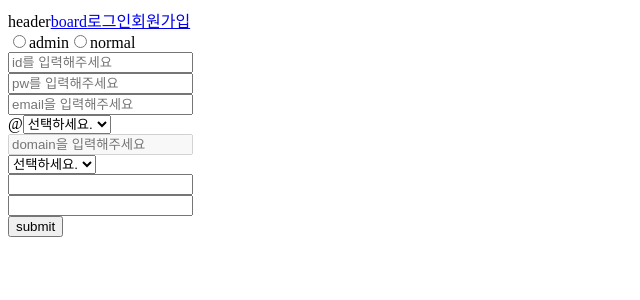
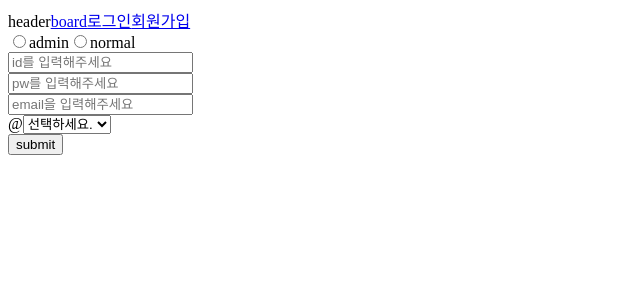
Before and after one commit to engineering-incubator/react-springboot-board-tutorial, a React (Create React App) app in the folder front-end/: page /signup in a window 1280 px wide. Shown: the top 300 px of the page, without its empty margins (0-640 px from the left). Built offline with nearby package versions, Linux system fonts and the light colour scheme.

Commit message:
횐가입

```diff
--- a/front-end/src/components/signup/SignUp.tsx
+++ b/front-end/src/components/signup/SignUp.tsx
@@ -1,54 +1,47 @@
 import React, { useState, useMemo } from 'react';
 import InputText from '_/components/common/InputText';
 import { inputValidation } from '_/utils/validation';
-import {
-  ID_VALIDATION,
-  PW_VALIDATION,
-  EMAIL_VALIDATION,
-  DOMAIN_VALIDATION,
-  DIGIT_FIRST_VALID,
-  DIGIT_SECOND_VALID,
-  DIGIT_THIRD_VALID,
-  EMAIL_DOMAINS,
-  DIGITS,
-} from '_/constants';
+import { ID_VALIDATION, EMAIL_VALIDATION, DOMAIN_VALIDATION, EMAIL_DOMAINS } from '_/constants';
+import { getValidationReg, typeValidation } from '_/utils/validation';
 
-type inputType = HTMLInputElement | HTMLSelectElement;
+type inputTypes = HTMLInputElement | HTMLSelectElement;
+
+interface InputTextState {
+  id: string;
+  pw: string;
+  digit: string;
+  email: string;
+  domain: string;
+  administrator: boolean;
+}
 
 const SignUp = () => {
-  const [inputText, setInputText] = useState({
+  const [isEmailManual, setIsEmailManual] = useState<boolean>(false);
+  const [inputText, setInputText] = useState<InputTextState>({
     id: '',
     pw: '',
-    digit: {
-      first: '',
-      second: '',
-      third: '',
-    },
-    administrator: false,
-  });
-
-  const [inputEmail, setInputEmail] = useState({
+    digit: '',
     email: '',
     domain: '',
-    isInput: false,
+    administrator: false,
   });
 
   // NOTE  inputText, inputEmail 나눈것 처럼 valid 도 나누는게 나을지!?
   const [inputValid, setInputValid] = useState({
     id: false,
     pw: false,
+    digit: false,
     email: false,
     domain: false,
-    digit: {
-      first: false,
-      second: false,
-      third: false,
-    },
     administrator: false,
   });
 
-  const handleChangeInput = <T extends inputType>(e: React.ChangeEvent<T>, regType: RegExp) => {
+  const { id, pw, digit, email, domain } = inputText;
+  const { id: idValid, pw: pwValid, email: emailValid, digit: digitValid } = inputValid;
+
+  const handleChangeInput = <T extends inputTypes>(e: React.ChangeEvent<T>) => {
     const { name, value } = e.target;
+    const regType = getValidationReg(name as typeValidation) || ID_VALIDATION;
     const isValid: boolean = inputValidation(value, regType);
 
     setInputValid({
@@ -62,70 +55,37 @@ const SignUp = () => {
     });
   };
 
-  const handleChangeDigit = <T extends inputType>(e: React.ChangeEvent<T>, regType: RegExp) => {
-    const { name, value } = e.target;
-    if (value.length >= 5) return;
+  const handleChangeSelect = (e: React.ChangeEvent<HTMLSelectElement>) => {
+    const { value } = e.target;
+    const isManual = value === '직접입력';
 
-    const convertedName = name.split('.')[0];
-    const isValid: boolean = inputValidation(value, regType);
+    if (isManual) setIsEmailManual(true);
+
+    const isValid = inputValidation(value, DOMAIN_VALIDATION);
+
+    setInputText({
+      ...inputText,
+      domain: isManual ? '' : value,
+    });
 
     setInputValid({
       ...inputValid,
-      digit: {
-        ...inputValid.digit,
-        [convertedName]: isValid,
-      },
-    });
-
-    setInputText({
-      ...inputText,
-      digit: {
-        ...inputText.digit,
-        [convertedName]: value,
-      },
+      domain: isValid,
     });
   };
 
-  const handleChangeEmail = <T extends inputType>(e: React.ChangeEvent<T>, regType: RegExp) => {
-    const { value, name } = e.target;
-    const isValid = inputValidation(value, regType);
-
-    setInputValid({
-      ...inputValid,
-      [name]: isValid,
-    });
-
-    setInputEmail({
-      ...inputEmail,
-      [name]: value,
-    });
-  };
-
-  const handleChangeSelect = (e: React.ChangeEvent<HTMLSelectElement>, regType: RegExp) => {
-    const { value } = e.target;
-    const isInput = value === '직접입력';
-    const isValid = inputValidation(value, regType);
-
-    setInputValid({
-      ...inputValid,
-      email: isValid,
-    });
-
-    setInputEmail({
-      ...inputEmail,
-      isInput: isInput,
-      domain: isInput ? '' : value,
-    });
+  const handleClickEmailDirectCancel = () => {
+    setIsEmailManual(false);
   };
 
   const handleSubmit = () => {
-    const { id: idValue, pw: pwValue } = inputText;
-    if (!idValue) {
-      alert('id 없어요');
-    }
-    if (!pwValue) {
-      alert('pw 가 없어요');
-    }
+    // const { id: idValue, pw: pwValue } = inputText;
+    // if (!idValue) {
+    //   alert('id 없어요');
+    // }
+    // if (!pwValue) {
+    //   alert('pw 가 없어요');
+    // }
   };
 
   // console.log(inputText);
@@ -141,51 +101,59 @@ const SignUp = () => {
         <label htmlFor="normal">normal</label>
       </div>
 
+      <div>
         <InputText
           type="text"
           name="id"
           text="아이디"
           placeholder="id를 입력해주세요"
-        value={inputText.id}
-        handleChange={(e: React.ChangeEvent<HTMLInputElement>) =>
-          handleChangeInput(e, ID_VALIDATION)
-        }
+          value={id}
+          handleChange={(e: React.ChangeEvent<HTMLInputElement>) => handleChangeInput(e)}
         />
-      {!inputValid.id && !!inputText.id && (
-        <p>아이디는 5자 이상 15자 이하 영문+숫자만 가능합니다.</p>
-      )}
+        {!idValid && !!id && <p>아이디는 5자 이상 15자 이하 영문+숫자만 가능합니다.</p>}
+      </div>
+      <div>
         <InputText
           type="password"
           name="pw"
           text="비밀번호"
           placeholder="pw를 입력해주세요"
           value={inputText.pw}
-        handleChange={(e: React.ChangeEvent<HTMLInputElement>) =>
-          handleChangeInput(e, PW_VALIDATION)
-        }
+          handleChange={handleChangeInput}
         />
-      {!inputValid.pw && !!inputText.pw && (
+        {!pwValid && !!pw && (
           <p>패스워드는 최소8자 특수문자, 대문자, 숫자를 각각 최소 1개 포함하여야 합니다.</p>
         )}
+      </div>
+
       <div>
         <InputText
           type="text"
           name="email"
           text="이메일"
           placeholder="email을 입력해주세요"
-          value={inputEmail.email}
-          handleChange={(e: React.ChangeEvent<HTMLInputElement>) =>
-            handleChangeEmail(e, EMAIL_VALIDATION)
-          }
+          value={email}
+          handleChange={handleChangeInput}
         />
         @
-        <select
-          id="emailDomain"
+        {
+          <>
+            {isEmailManual ? (
+              <div>
+                <InputText
+                  type="text"
                   name="domain"
-          onChange={(e: React.ChangeEvent<HTMLSelectElement>) =>
-            handleChangeSelect(e, DOMAIN_VALIDATION)
-          }>
-          <option hidden={true} value="">
+                  placeholder="domain을 입력해주세요"
+                  value={domain}
+                  handleChange={handleChangeInput}
+                />
+                <button type="button" onClick={handleClickEmailDirectCancel}>
+                  X
+                </button>
+              </div>
+            ) : (
+              <select name="domain" defaultValue={'default'} onChange={handleChangeSelect}>
+                <option disabled value="default">
                   선택하세요.
                 </option>
                 <option key={0}>직접입력</option>
@@ -193,26 +161,14 @@ const SignUp = () => {
                   <option key={idx + 1}>{value}</option>
                 ))}
               </select>
-        <label htmlFor="emailDomain">
-          <InputText
-            type="text"
-            name="domain"
-            disabled={!inputEmail.isInput}
-            placeholder="domain을 입력해주세요"
-            value={inputEmail.domain}
-            handleChange={(e: React.ChangeEvent<HTMLInputElement>) =>
-              handleChangeEmail(e, DOMAIN_VALIDATION)
+            )}
+          </>
         }
-          />
-        </label>
+        {!email}
       </div>
-      <div>
-        <select
-          name="first.digit"
-          id="digit"
-          onChange={(e: React.ChangeEvent<HTMLSelectElement>) =>
-            handleChangeDigit(e, DIGIT_FIRST_VALID)
-          }>
+
+      {/* <div>
+        <select name="first.digit" id="digit" onChange={handleChangeDigit}>
           <option hidden={true}>선택하세요.</option>
           {DIGITS.map((number, idx) => (
             <option key={idx} value={number}>
@@ -224,19 +180,15 @@ const SignUp = () => {
           type="number"
           name="second.digit"
           value={inputText.digit.second}
-          handleChange={(e: React.ChangeEvent<HTMLInputElement>) =>
-            handleChangeDigit(e, DIGIT_SECOND_VALID)
-          }
+          handleChange={handleChangeDigit}
         />
         <InputText
           type="number"
           name="third.digit"
           value={inputText.digit.third}
-          handleChange={(e: React.ChangeEvent<HTMLInputElement>) =>
-            handleChangeDigit(e, DIGIT_THIRD_VALID)
-          }
+          handleChange={handleChangeDigit}
         />
-      </div>
+      </div> */}
 
       <button onClick={handleSubmit}>submit</button>
     </main>
--- a/front-end/src/constants/index.ts
+++ b/front-end/src/constants/index.ts
@@ -4,11 +4,9 @@ export const PW_VALIDATION =
 
 export const DOMAIN_VALIDATION = /[A-Za-z0-9]([-_\.]?[A-Za-z0-9])*\.[A-Za-z]{2,3}$/i;
 
-export const EMAIL_VALIDATION = /^[a-zA-Z0-9]*$/;
+export const EMAIL_VALIDATION = /^\w+([\.-]?\w+)*@\w+([\.-]?\w+)*(\.\w{2,3})+$/;
 
-export const DIGIT_FIRST_VALID = /[0-9]{3}/g;
-export const DIGIT_SECOND_VALID = /[0-9]{3, 4}/g;
-export const DIGIT_THIRD_VALID = /[0-9]{4}/g;
+export const DIGIT_VALIDATION = /[0-9]{3}-[0-9]{3,4}-[0-9]{4}/g;
 
 export const EMAIL_DOMAINS = [
   { domain: 'gmail', value: 'gmail.com' },
--- a/front-end/src/utils/validation.ts
+++ b/front-end/src/utils/validation.ts
@@ -1 +1,16 @@
-export const inputValidation = (value: string, reg: RegExp) => new RegExp(reg).test(value);
+import { ID_VALIDATION, PW_VALIDATION, DOMAIN_VALIDATION, DIGIT_VALIDATION } from '_/constants';
+
+export const inputValidation = (value: string, regType: RegExp) => new RegExp(regType).test(value);
+
+export type typeValidation = 'id' | 'pw' | 'digit' | 'email' | 'domain';
+
+export const getValidationReg = (type: typeValidation) => {
+  const typeName = type.toUpperCase();
+  return {
+    ID: ID_VALIDATION,
+    PW: PW_VALIDATION,
+    DIGIT: DIGIT_VALIDATION,
+    EMAIL: DOMAIN_VALIDATION,
+    DOMAIN: DOMAIN_VALIDATION,
+  }[typeName];
+};
```
Lines whose indentation alone changed are shown as unchanged.
